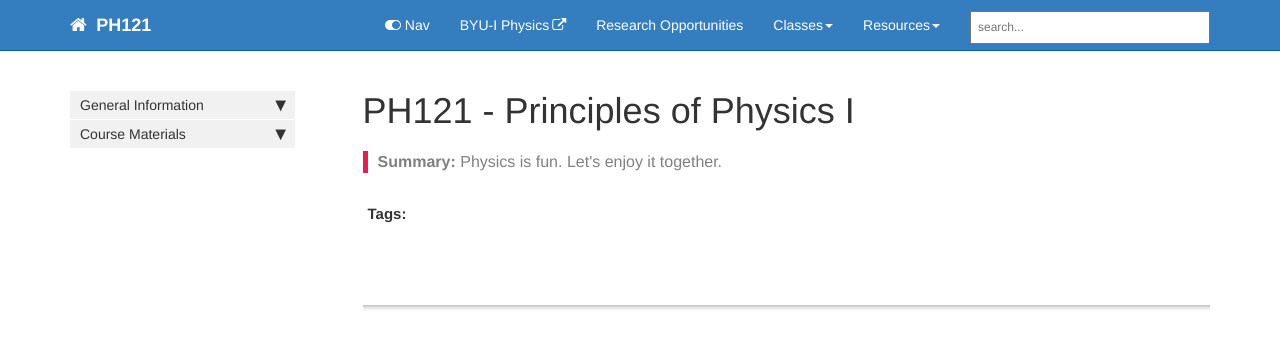
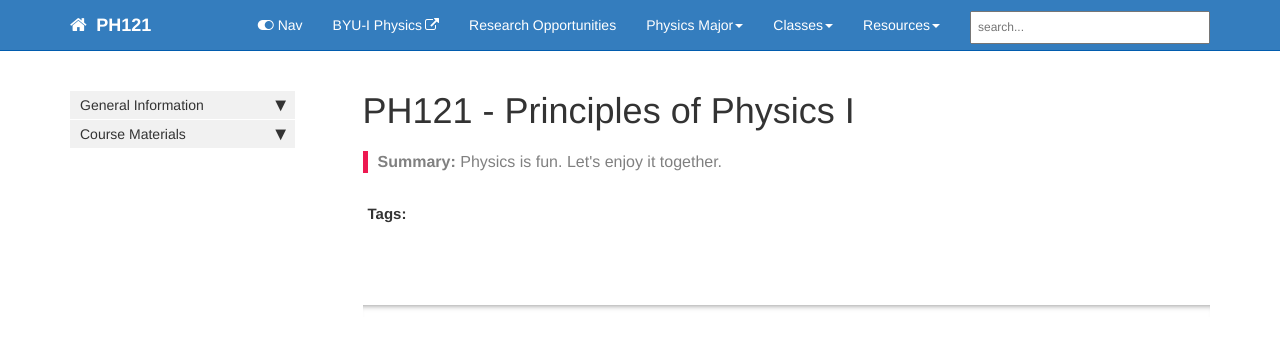
Before and after one commit to lancejnelson/PH323, a Jekyll site: the page built from index.md, in a window 1280 px wide. Shown: the top 348 px of the page. Built offline with Jekyll 4.4.1, drawn with Linux system fonts in a browser that asks for light colours; comment, search, counter and statistics services are not loaded.

```diff
--- a/_data/topnav.yml
+++ b/_data/topnav.yml
@@ -12,6 +12,9 @@ topnav:
 topnav_dropdowns:
 - title: Topnav dropdowns
   folders:
+    - title: Physics Major
+      folderitems:
+        - title: Computational Emphasis
     - title: Classes
       folderitems:
         - title: PH121
@@ -27,7 +30,7 @@ topnav_dropdowns:
         - title: Python Book
           external_url: https://byuiphysics.github.io/pythonbook
         - title: Installing Python
-          url: /installingPython.html
+          external_url: https://byuiphysics.github.io/main/installingPython.html
         - title: Bash
           url: /p2_landing_page.html
         - title: PH385 Lab Manual
```
